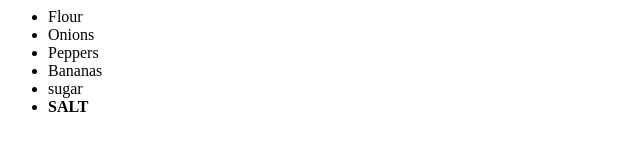
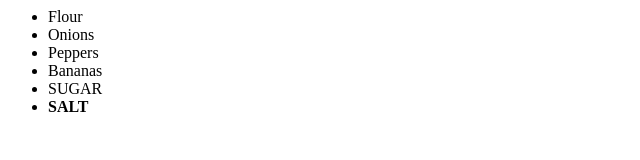
Before and after one commit to dantecarlesimo/gitTest, a plain HTML site: page index.html in a window 1280 px wide. Shown: the full height of the page, 0-640 px from the left. Drawn offline with Linux system fonts and the light colour scheme.

Commit message:
cap sugar

```diff
--- a/index.html
+++ b/index.html
@@ -5,7 +5,7 @@
 			<li>Onions</li>
 			<li>Peppers</li>
 			<li>Bananas</li>
-			<li>sugar</li>
+			<li>SUGAR</li>
 			<li><b>SALT</b></li>
 
 		</ul>
```
